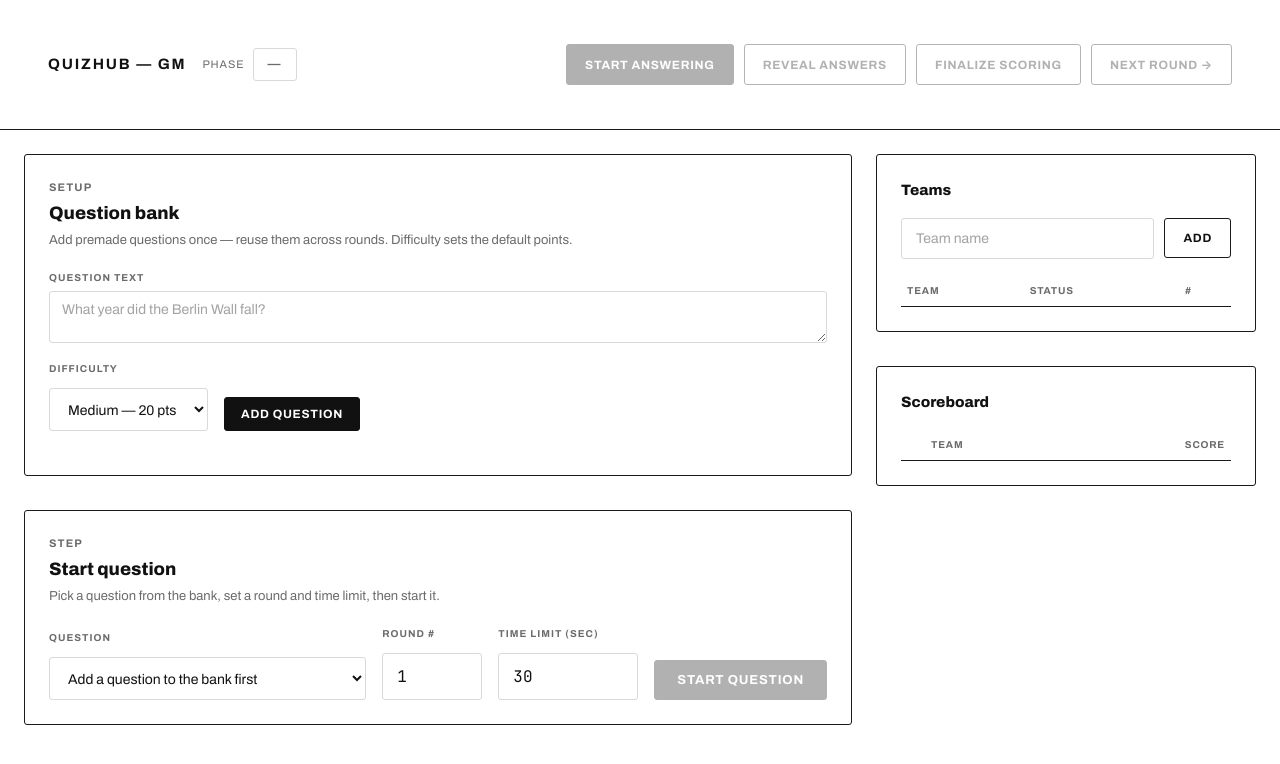
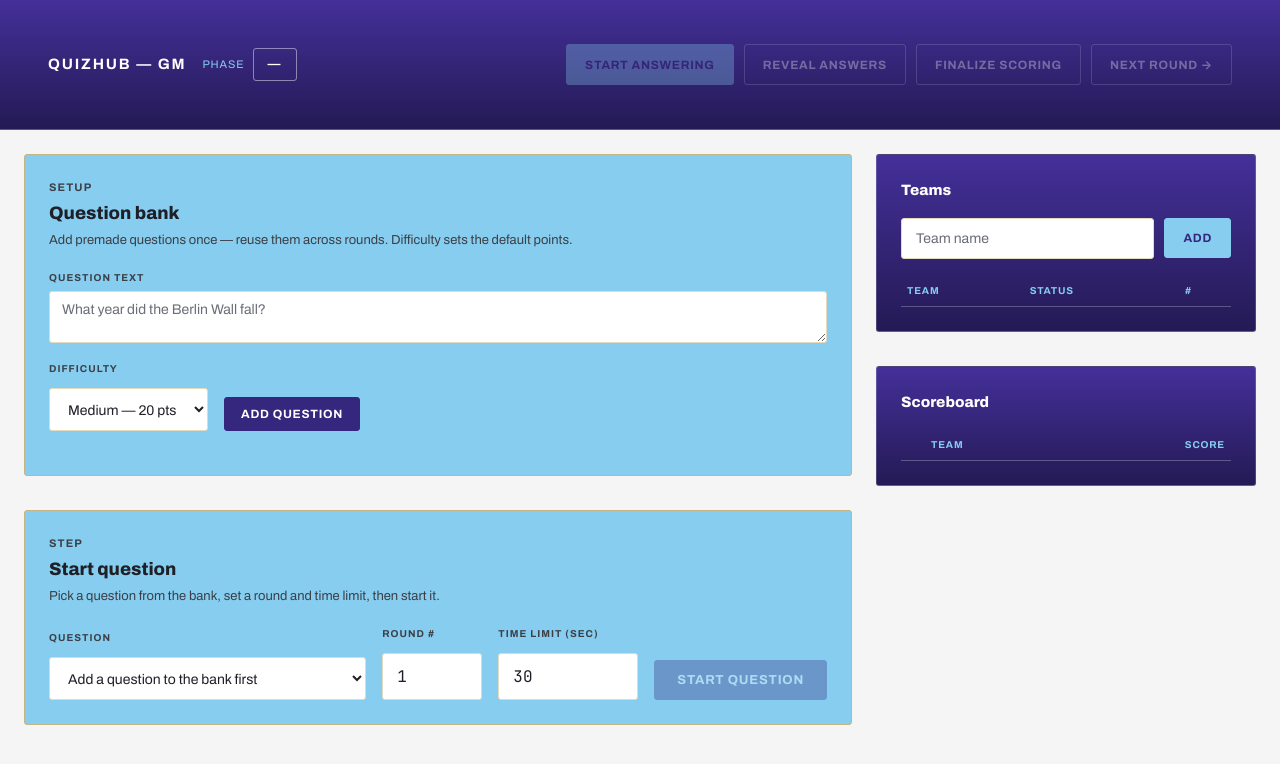
Before and after one commit to fangonbernstain566-collab/QuizHub, a website: page public/admin/index.html in a window 1280 px wide. Drawn offline with nearby package versions, Linux system fonts and the light colour scheme; no server answers.

Commit message:
Extract admin styles to admin.css; add navy gradient to topbar and sidebar

```diff
--- /dev/null
+++ b/public/admin/admin.css
@@ -0,0 +1,313 @@
+/*
+ * QuizHub — Admin view stylesheet.
+ * Scoped exclusively to the admin page via `body.admin-view`.
+ *
+ * Theme: school logo palette (admin only — display/play views are untouched).
+ *   --admin-primary        #35267E  Navy — topbar, sidebar, primary buttons, active states
+ *   --admin-secondary      #86CDEF  Sky blue — card backgrounds, hover, secondary buttons, badges
+ *   --admin-accent         #D24D31  Orange-red — destructive actions, errors, alerts only
+ *   --admin-accent-deep    #C24226  Accessible deepening of the accent for filled text surfaces
+ *                                   (white on #D24D31 is only 4.33:1, below WCAG AA 4.5:1)
+ *   --admin-ink            #1F2027  Neutral dark — body text, icons
+ *   --admin-gold           #C4B584  Neutral gold — borders, dividers, subtle accents
+ *   --admin-bg             #F5F5F5  Page background
+ *   --admin-surface        #FFFFFF  Card/input surfaces
+ *
+ * The generic variables consumed by shared.css (--bg, --surface, --text, …) are
+ * remapped *within this page scope only* so the shared component styles pick up
+ * the palette without touching the global theme used by display/play.
+ */
+
+/* ========================================================================
+   Layout (moved verbatim from the former inline <style> block)
+   ======================================================================== */
+
+.container { max-width: 1400px; padding: 0 24px 60px; }
+
+/* ---- Control bar ---- */
+.control-bar {
+  position: sticky;
+  top: 0;
+  z-index: 10;
+  border-radius: 0;
+  border-left: none;
+  border-right: none;
+  border-top: none;
+  background: var(--bg);
+  margin-bottom: 0;
+}
+
+.control-bar-inner {
+  max-width: 1400px;
+  margin: 0 auto;
+  padding: 20px 24px;
+  display: flex;
+  align-items: center;
+  justify-content: space-between;
+  gap: 24px;
+  flex-wrap: wrap;
+}
+
+.control-bar-left {
+  display: flex;
+  align-items: center;
+  gap: 16px;
+}
+
+.control-bar-left .brand {
+  font-size: 15px;
+  font-weight: 700;
+  text-transform: uppercase;
+  letter-spacing: 0.12em;
+  white-space: nowrap;
+}
+
+.phase-pill {
+  display: flex;
+  align-items: center;
+  gap: 8px;
+}
+.phase-pill span.label {
+  font-size: 11px;
+  color: var(--muted);
+  text-transform: uppercase;
+  letter-spacing: 0.08em;
+}
+#phaseBadge { font-size: 13px; padding: 6px 14px; }
+#currentQuestionLabel { font-size: 13px; }
+
+.btn-row {
+  display: flex;
+  gap: 10px;
+  flex-wrap: wrap;
+}
+.btn-row button { padding: 12px 18px; font-size: 12px; }
+
+/* ---- Page grid: workflow + sidebar ---- */
+.page-grid {
+  display: grid;
+  grid-template-columns: 1fr 380px;
+  gap: 24px;
+  margin-top: 24px;
+  align-items: start;
+}
+@media (max-width: 960px) {
+  .page-grid { grid-template-columns: 1fr; }
+}
+
+.main-col, .side-col {
+  display: flex;
+  flex-direction: column;
+  gap: 20px;
+}
+
+.card { padding: 24px; }
+
+.section-label {
+  font-size: 11px;
+  font-weight: 700;
+  text-transform: uppercase;
+  letter-spacing: 0.1em;
+  color: var(--muted);
+  margin-bottom: 4px;
+}
+.section-title {
+  font-size: 18px;
+  font-weight: 800;
+  margin-bottom: 4px;
+}
+.section-desc {
+  font-size: 13px;
+  color: var(--muted);
+  margin-bottom: 20px;
+}
+
+/* ---- Start question ---- */
+.field-row {
+  display: flex;
+  align-items: flex-end;
+  gap: 16px;
+  flex-wrap: wrap;
+}
+.field-group { display: flex; flex-direction: column; gap: 6px; }
+.field-group input { font-size: 16px; padding: 12px 14px; }
+.field-group input[type=number] { font-family: var(--font-mono); }
+#startQuestionBtn { padding: 12px 22px; font-size: 13px; }
+
+/* ---- Question bank list ---- */
+.qbank-item {
+  display: flex;
+  align-items: center;
+  gap: 12px;
+  padding: 12px 14px;
+  border: 1px solid var(--line-soft);
+  border-radius: var(--radius);
+}
+.qbank-item .qbank-text {
+  flex: 1;
+  font-size: 14px;
+  color: var(--text);
+}
+.qbank-item .qbank-delete {
+  padding: 8px 10px;
+  font-size: 11px;
+}
+.qbank-empty {
+  font-size: 13px;
+  color: var(--muted);
+  padding: 4px 0;
+}
+
+/* ---- Scoring ---- */
+#scoringCard { display: none; }
+#scoringGrid {
+  grid-template-columns: repeat(auto-fill, minmax(260px, 1fr));
+  gap: 14px;
+}
+#scoringGrid .answer-tile {
+  display: flex;
+  flex-direction: column;
+  gap: 12px;
+  padding: 16px;
+}
+#scoringGrid .answer-tile .team-label { font-size: 11px; }
+#scoringGrid .answer-tile .answer-text {
+  font-size: 15px;
+  font-weight: 500;
+  color: var(--text);
+  flex: 1;
+}
+#scoringGrid .answer-tile .score-row {
+  display: flex;
+  align-items: center;
+  gap: 8px;
+}
+#scoringGrid .answer-tile input[type=number] {
+  width: 76px;
+  font-family: var(--font-mono);
+  padding: 10px;
+}
+#scoringGrid .answer-tile .score-row button { flex: 1; padding: 10px; font-size: 11px; }
+
+/* ---- Teams ---- */
+#teamsCard .row { margin-bottom: 16px; }
+#teamsCard input { padding: 12px 14px; font-size: 14px; }
+#addTeamBtn { padding: 12px 18px; font-size: 12px; }
+#teamsBody .status-cell { width: 100px; }
+#teamsBody .players-cell { width: 60px; text-align: right; font-family: var(--font-mono); color: var(--muted); }
+
+/* ---- Scoreboard ---- */
+#scoreboardCard table { font-size: 14px; }
+#scoreboardBody .rank-cell { font-family: var(--font-mono); color: var(--muted); width: 24px; }
+#scoreboardBody td:last-child { text-align: right; font-family: var(--font-mono); font-weight: 700; font-size: 16px; }
+
+/* ========================================================================
+   Admin theme (scoped to body.admin-view)
+   ======================================================================== */
+
+body.admin-view {
+  /* School palette */
+  --admin-primary: #35267E;
+  --admin-navy-top: #443099;
+  --admin-navy-bottom: #241A55;
+  --admin-secondary: #86CDEF;
+  --admin-accent: #D24D31;
+  --admin-accent-deep: #C24226;
+  --admin-ink: #1F2027;
+  --admin-gold: #C4B584;
+  --admin-gold-soft: #E4DABE;
+  --admin-bg: #F5F5F5;
+  --admin-surface: #FFFFFF;
+  --admin-muted: #3C3F46;
+  --admin-faint: #6B6E78;
+  --admin-sky-soft: #DCF0FB;
+
+  /* Remap shared.css tokens to the palette (this page only) */
+  --bg: var(--admin-bg);
+  --surface: var(--admin-surface);
+  --surface-2: var(--admin-sky-soft);
+  --line: var(--admin-gold);
+  --line-soft: var(--admin-gold-soft);
+  --text: var(--admin-ink);
+  --muted: var(--admin-muted);
+  --faint: var(--admin-faint);
+  --inverse-bg: var(--admin-primary);
+  --inverse-text: #FFFFFF;
+
+  /* Keep native widgets (selects, scrollbars, inputs) rendering light */
+  color-scheme: light;
+}
+
+/* ---- Cards: sky blue surfaces with gold borders ---- */
+.card {
+  background: var(--admin-secondary);
+  border-color: var(--admin-gold);
+}
+
+/* ---- Topbar (control bar): navy gradient, white text/icons ---- */
+.control-bar {
+  background: linear-gradient(180deg, var(--admin-navy-top) 0%, var(--admin-navy-bottom) 100%);
+  border-bottom: 1px solid rgba(255, 255, 255, 0.15);
+}
+.control-bar .brand { color: #FFFFFF; }
+.control-bar .phase-pill span.label { color: var(--admin-secondary); }
+.control-bar .muted { color: var(--admin-secondary); }
+.control-bar .badge { color: #FFFFFF; border-color: rgba(255, 255, 255, 0.45); }
+.control-bar .badge.active { background: var(--admin-secondary); color: var(--admin-primary); border-color: var(--admin-secondary); }
+.control-bar button { background: transparent; color: #FFFFFF; border-color: rgba(255, 255, 255, 0.45); }
+.control-bar button.primary { background: var(--admin-secondary); color: var(--admin-primary); border-color: var(--admin-secondary); }
+.control-bar button:hover { background: var(--admin-secondary); color: var(--admin-primary); border-color: var(--admin-secondary); }
+.control-bar button.primary:hover { background: #FFFFFF; color: var(--admin-primary); border-color: #FFFFFF; }
+
+/* ---- Sidebar (side column): navy gradient, white text, sky accents ---- */
+.side-col .card {
+  background: linear-gradient(180deg, var(--admin-navy-top) 0%, var(--admin-navy-bottom) 100%);
+  color: #FFFFFF;
+  border-color: rgba(255, 255, 255, 0.18);
+}
+.side-col .section-title { color: #FFFFFF; }
+.side-col .section-desc { color: var(--admin-secondary); }
+.side-col th { color: var(--admin-secondary); border-bottom-color: rgba(255, 255, 255, 0.25); }
+.side-col td { color: #FFFFFF; border-bottom-color: rgba(255, 255, 255, 0.12); }
+.side-col .rank-cell,
+.side-col .players-cell { color: var(--admin-secondary); }
+.side-col .badge { color: #FFFFFF; border-color: rgba(255, 255, 255, 0.45); background: transparent; }
+.side-col .badge.active { background: var(--admin-secondary); color: var(--admin-primary); border-color: var(--admin-secondary); }
+.side-col button { background: var(--admin-secondary); color: var(--admin-primary); border-color: var(--admin-secondary); }
+.side-col button:hover { background: #FFFFFF; color: var(--admin-primary); border-color: #FFFFFF; }
+
+/* ---- Inputs: white on sky cards and navy sidebar ---- */
+input[type=text],
+input[type=number],
+textarea,
+select {
+  background: var(--admin-surface);
+}
+
+/* ---- Question bank rows: white on sky, gold border ---- */
+.qbank-item {
+  background: var(--admin-surface);
+  border-color: var(--admin-gold);
+}
+
+/* ---- Scoring answer tiles ---- */
+.answer-tile {
+  background: var(--admin-surface);
+  border-color: var(--admin-gold);
+}
+.answer-tile.no-answer { background: var(--admin-gold-soft); border-style: dashed; }
+
+/* ---- Destructive actions: accent (orange-red) only ---- */
+.qbank-delete {
+  background: var(--admin-accent-deep);
+  color: #FFFFFF;
+  border-color: var(--admin-accent-deep);
+}
+.qbank-delete:hover { background: var(--admin-accent-deep); border-color: var(--admin-accent-deep); color: #FFFFFF; filter: brightness(0.92); }
+
+/* ---- Errors / alerts ---- */
+#toast.error { background: var(--admin-accent-deep); color: #FFFFFF; }
+
+/* ---- Hover states: sky blue ---- */
+button:hover { background: var(--admin-sky-soft); }
+button.primary:hover { opacity: 1; filter: brightness(1.15); }
--- a/public/admin/admin.js
+++ b/public/admin/admin.js
@@ -34,15 +34,16 @@
 let latestState = null;
 let autoScoredQuestionId = null;
 
-function showToast(message) {
+function showToast(message, isError = false) {
   toast.textContent = message;
+  toast.classList.toggle('error', isError);
   toast.style.display = 'block';
   clearTimeout(showToast._t);
   showToast._t = setTimeout(() => { toast.style.display = 'none'; }, 3000);
 }
 
 socket.on('connect', () => socket.emit('identify', { role: 'admin' }));
-socket.on('error', ({ message }) => showToast(message));
+socket.on('error', ({ message }) => showToast(message, true));
 
 socket.on('state:update', (state) => {
   latestState = state;
--- a/public/admin/index.html
+++ b/public/admin/index.html
@@ -5,188 +5,9 @@
 <meta name="viewport" content="width=device-width, initial-scale=1" />
 <title>QuizHub — Admin</title>
 <link rel="stylesheet" href="/shared/shared.css" />
-<style>
-  .container { max-width: 1400px; padding: 0 24px 60px; }
-
-  /* ---- Control bar ---- */
-  .control-bar {
-    position: sticky;
-    top: 0;
-    z-index: 10;
-    border-radius: 0;
-    border-left: none;
-    border-right: none;
-    border-top: none;
-    background: var(--bg);
-    margin-bottom: 0;
-  }
-
-  .control-bar-inner {
-    max-width: 1400px;
-    margin: 0 auto;
-    padding: 20px 24px;
-    display: flex;
-    align-items: center;
-    justify-content: space-between;
-    gap: 24px;
-    flex-wrap: wrap;
-  }
-
-  .control-bar-left {
-    display: flex;
-    align-items: center;
-    gap: 16px;
-  }
-
-  .control-bar-left .brand {
-    font-size: 15px;
-    font-weight: 700;
-    text-transform: uppercase;
-    letter-spacing: 0.12em;
-    white-space: nowrap;
-  }
-
-  .phase-pill {
-    display: flex;
-    align-items: center;
-    gap: 8px;
-  }
-  .phase-pill span.label {
-    font-size: 11px;
-    color: var(--muted);
-    text-transform: uppercase;
-    letter-spacing: 0.08em;
-  }
-  #phaseBadge { font-size: 13px; padding: 6px 14px; }
-  #currentQuestionLabel { font-size: 13px; }
-
-  .btn-row {
-    display: flex;
-    gap: 10px;
-    flex-wrap: wrap;
-  }
-  .btn-row button { padding: 12px 18px; font-size: 12px; }
-
-  /* ---- Page grid: workflow + sidebar ---- */
-  .page-grid {
-    display: grid;
-    grid-template-columns: 1fr 380px;
-    gap: 24px;
-    margin-top: 24px;
-    align-items: start;
-  }
-  @media (max-width: 960px) {
-    .page-grid { grid-template-columns: 1fr; }
-  }
-
-  .main-col, .side-col {
-    display: flex;
-    flex-direction: column;
-    gap: 20px;
-  }
-
-  .card { padding: 24px; }
-
-  .section-label {
-    font-size: 11px;
-    font-weight: 700;
-    text-transform: uppercase;
-    letter-spacing: 0.1em;
-    color: var(--muted);
-    margin-bottom: 4px;
-  }
-  .section-title {
-    font-size: 18px;
-    font-weight: 800;
-    margin-bottom: 4px;
-  }
-  .section-desc {
-    font-size: 13px;
-    color: var(--muted);
-    margin-bottom: 20px;
-  }
-
-  /* ---- Start question ---- */
-  .field-row {
-    display: flex;
-    align-items: flex-end;
-    gap: 16px;
-    flex-wrap: wrap;
-  }
-  .field-group { display: flex; flex-direction: column; gap: 6px; }
-  .field-group input { font-size: 16px; padding: 12px 14px; }
-  .field-group input[type=number] { font-family: var(--font-mono); }
-  #startQuestionBtn { padding: 12px 22px; font-size: 13px; }
-
-  /* ---- Question bank list ---- */
-  .qbank-item {
-    display: flex;
-    align-items: center;
-    gap: 12px;
-    padding: 12px 14px;
-    border: 1px solid var(--line-soft);
-    border-radius: var(--radius);
-  }
-  .qbank-item .qbank-text {
-    flex: 1;
-    font-size: 14px;
-    color: var(--text);
-  }
-  .qbank-item .qbank-delete {
-    padding: 8px 10px;
-    font-size: 11px;
-  }
-  .qbank-empty {
-    font-size: 13px;
-    color: var(--muted);
-    padding: 4px 0;
-  }
-
-  /* ---- Scoring ---- */
-  #scoringCard { display: none; }
-  #scoringGrid {
-    grid-template-columns: repeat(auto-fill, minmax(260px, 1fr));
-    gap: 14px;
-  }
-  #scoringGrid .answer-tile {
-    display: flex;
-    flex-direction: column;
-    gap: 12px;
-    padding: 16px;
-  }
-  #scoringGrid .answer-tile .team-label { font-size: 11px; }
-  #scoringGrid .answer-tile .answer-text {
-    font-size: 15px;
-    font-weight: 500;
-    color: var(--text);
-    flex: 1;
-  }
-  #scoringGrid .answer-tile .score-row {
-    display: flex;
-    align-items: center;
-    gap: 8px;
-  }
-  #scoringGrid .answer-tile input[type=number] {
-    width: 76px;
-    font-family: var(--font-mono);
-    padding: 10px;
-  }
-  #scoringGrid .answer-tile .score-row button { flex: 1; padding: 10px; font-size: 11px; }
-
-  /* ---- Teams ---- */
-  #teamsCard .row { margin-bottom: 16px; }
-  #teamsCard input { padding: 12px 14px; font-size: 14px; }
-  #addTeamBtn { padding: 12px 18px; font-size: 12px; }
-  #teamsBody .status-cell { width: 100px; }
-  #teamsBody .players-cell { width: 60px; text-align: right; font-family: var(--font-mono); color: var(--muted); }
-
-  /* ---- Scoreboard ---- */
-  #scoreboardCard table { font-size: 14px; }
-  #scoreboardBody .rank-cell { font-family: var(--font-mono); color: var(--muted); width: 24px; }
-  #scoreboardBody td:last-child { text-align: right; font-family: var(--font-mono); font-weight: 700; font-size: 16px; }
-</style>
+<link rel="stylesheet" href="admin.css" />
 </head>
-<body>
+<body class="admin-view">
 
 <!-- Sticky control bar -->
 <div class="card control-bar">
@@ -226,7 +47,7 @@
           <div class="field-row">
             <div class="field-group">
               <label for="newQuestionDifficulty">Difficulty</label>
-              <select id="newQuestionDifficulty" style="padding: 12px 14px; font-size: 14px; border: 1px solid var(--line-soft); border-radius: var(--radius); background: var(--bg); color: var(--text); font-family: var(--font-display);">
+              <select id="newQuestionDifficulty" style="padding: 12px 14px; font-size: 14px; border: 1px solid var(--line-soft); border-radius: var(--radius); background: var(--admin-surface); color: var(--text); font-family: var(--font-display);">
                 <option value="easy">Easy — 10 pts</option>
                 <option value="medium" selected>Medium — 20 pts</option>
                 <option value="hard">Hard — 30 pts</option>
@@ -245,7 +66,7 @@
         <div class="field-row">
           <div class="field-group" style="flex: 1; min-width: 220px;">
             <label for="questionSelect">Question</label>
-            <select id="questionSelect" style="width: 100%; padding: 12px 14px; font-size: 14px; border: 1px solid var(--line-soft); border-radius: var(--radius); background: var(--bg); color: var(--text); font-family: var(--font-display);">
+            <select id="questionSelect" style="width: 100%; padding: 12px 14px; font-size: 14px; border: 1px solid var(--line-soft); border-radius: var(--radius); background: var(--admin-surface); color: var(--text); font-family: var(--font-display);">
               <option value="">Add a question to the bank first</option>
             </select>
           </div>
```
